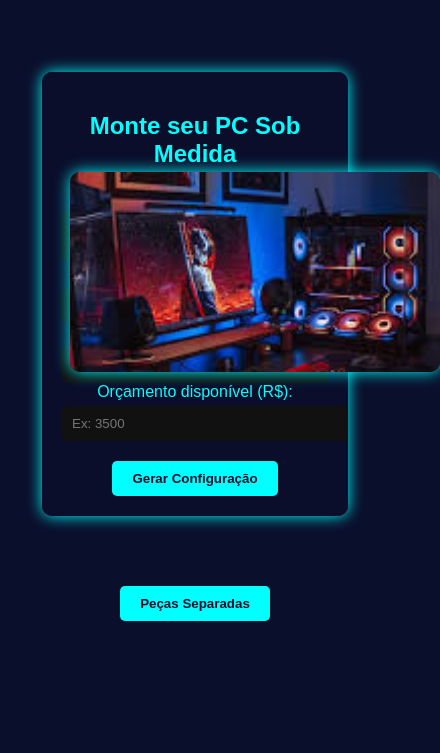
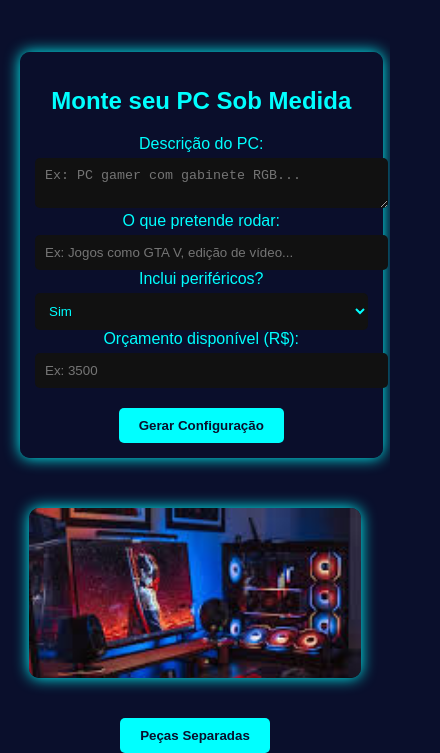
Before and after one commit to daviiii566/DFTECH, a plain HTML site: page index.html in a window 390 px wide. Shown: the part 147-900 px from the top of the page, 440 px wide, since content can reach past the window. Before the commit the page ends 844 px from the top, so only its background shows below. Drawn offline with Linux system fonts and the light colour scheme.

Commit message:
Refactor CSS for improved layout and responsiveness
Updated styles for responsiveness and layout adjustments.

```diff
--- a/style.css
+++ b/style.css
@@ -271,3 +271,67 @@ main {
     height: 200px;
   }
 }
+/* ======================= */
+/*      RESPONSIVIDADE     */
+/* ======================= */
+
+@media (max-width: 900px) {
+
+  /* Faz os blocos ficarem um embaixo do outro */
+  main {
+    flex-direction: column;
+    align-items: center;
+    gap: 20px;
+  }
+
+  /* Painel ocupa quase a tela toda */
+  .painel {
+    width: 95% !important;
+    max-width: 500px;
+  }
+
+  /* Slide desce e centraliza automaticamente */
+  .slideshow {
+    position: relative !important;   /* Tira do canto */
+    right: 0 !important;
+    top: 0 !important;
+
+    width: 95% !important;
+    max-width: 400px;
+    height: 200px;                   /* proporção boa pro celular */
+    margin: 0 auto;
+  }
+
+  /* Imagens continuam perfeitas */
+  .slide {
+    width: 100%;
+    height: 100%;
+    object-fit: cover;
+    object-position: center;
+  }
+
+  /* Remove qualquer empurrão lateral */
+  body {
+    overflow-x: hidden;
+  }
+}
+
+@media (max-width: 500px) {
+
+  .slideshow {
+    height: 170px !important;
+  }
+
+  .painel {
+    width: 100% !important;
+  }
+
+  header h1 {
+    font-size: 1.5rem;
+  }
+
+  .form-section {
+    width: 95% !important;
+    padding: 15px;
+  }
+}
```
